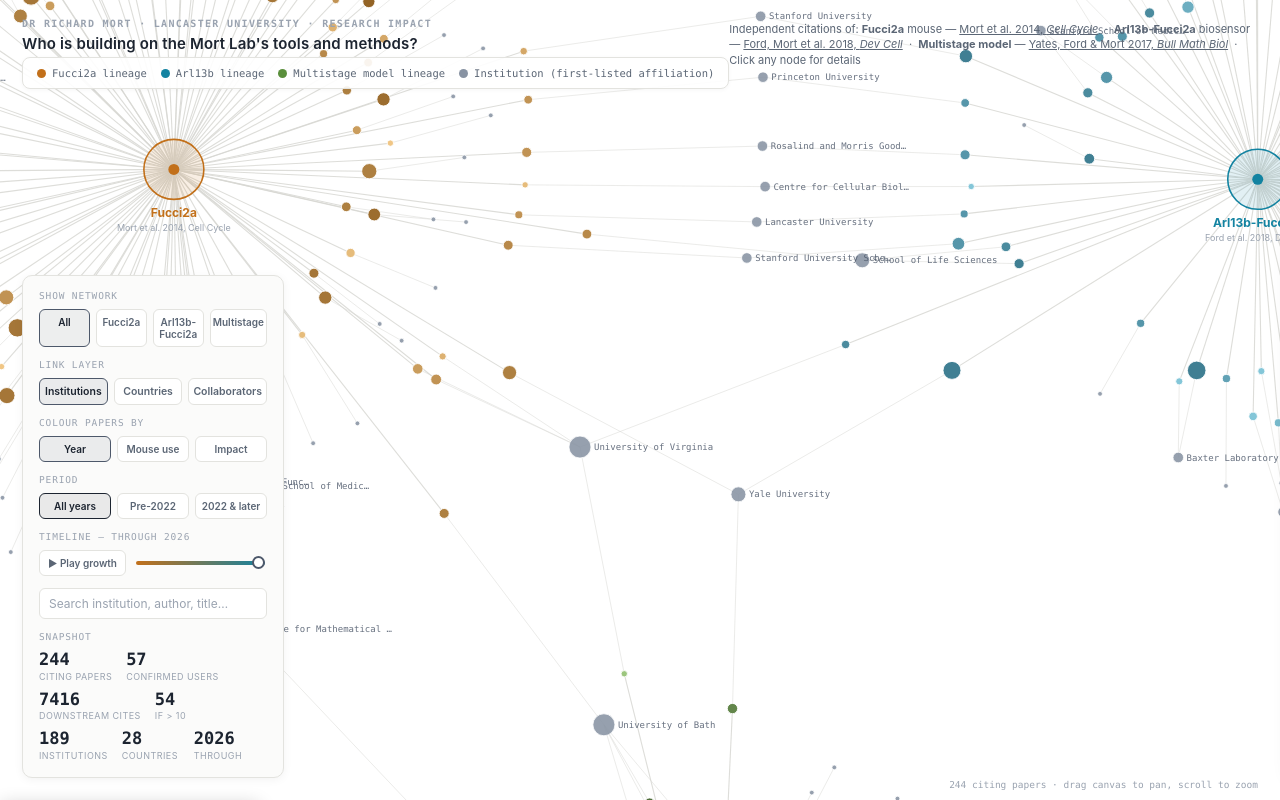
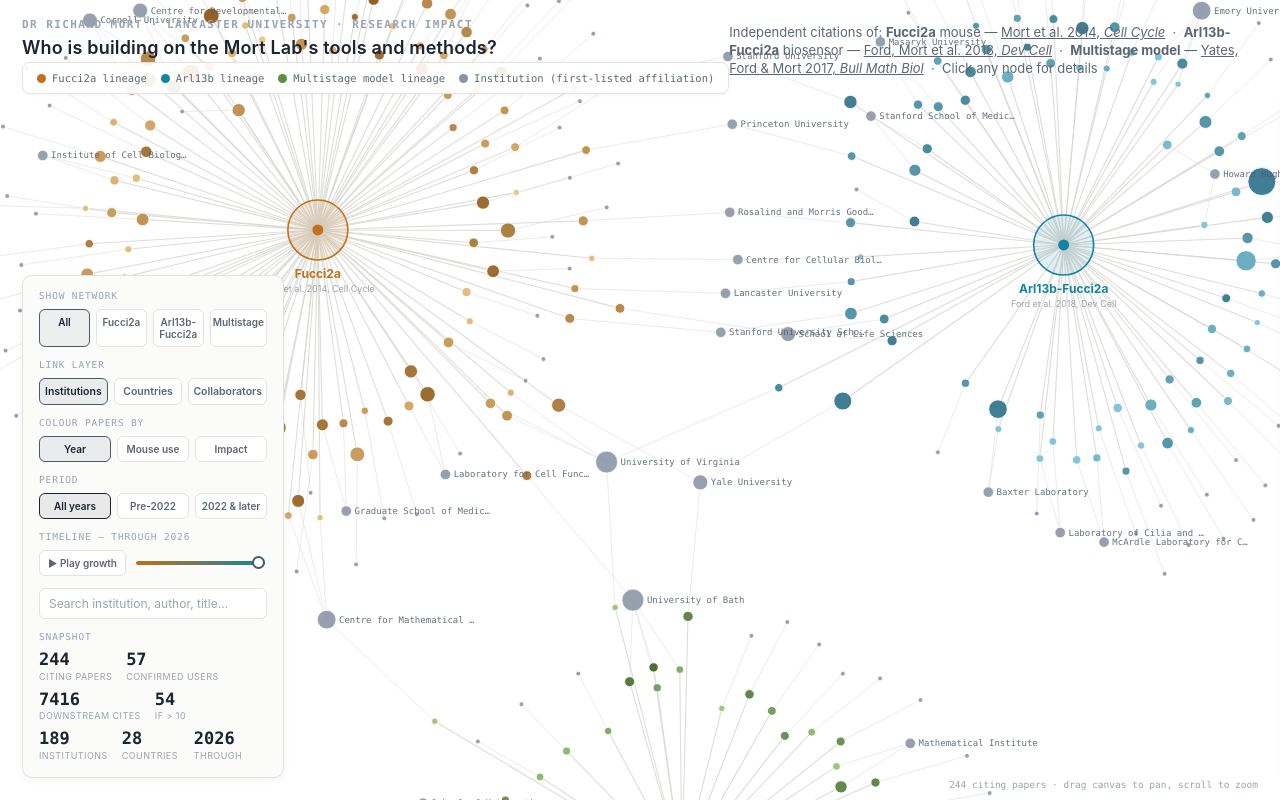
Before and after one commit to richiemort79/fucci-network, a plain HTML site: page index.html in a window 1280 px wide. Drawn offline with nearby package versions, Linux system fonts and the light colour scheme; animation ran at ten frames a second.

Commit message:
Bigger header text; fix node clipping on plot switch

```diff
--- a/index.html
+++ b/index.html
@@ -30,7 +30,7 @@
     font-family: var(--sans);
     overflow:hidden;
   }
-  #app{ position:relative; width:100%; height:100vh; }
+  #app{ position:relative; width:100%; height:100vh; overflow:hidden; }
 
   header{
     position:absolute; top:0; left:0; right:0; z-index:5;
@@ -40,15 +40,15 @@
   }
   header .titleblock{ pointer-events:auto; max-width:540px; }
   header h1{
-    font-size:15px; font-weight:600; letter-spacing:0.01em; margin:0 0 4px 0;
+    font-size:18px; font-weight:600; letter-spacing:0.01em; margin:0 0 4px 0;
     color: var(--ink);
   }
   header h1 .eyebrow{
-    display:block; font-family:var(--mono); font-size:10px; letter-spacing:0.13em;
-    color: var(--ink-faint); text-transform:uppercase; margin-bottom:5px; font-weight:600;
+    display:block; font-family:var(--mono); font-size:11px; letter-spacing:0.13em;
+    color: var(--ink-faint); text-transform:uppercase; margin-bottom:6px; font-weight:600;
   }
   header p.sub{
-    margin:4px 0 0 0; font-size:11px; color: var(--ink-dim); line-height:1.4;
+    margin:5px 0 0 0; font-size:13px; color: var(--ink-dim); line-height:1.4;
     width:100%; max-width:none; pointer-events:auto;
   }
 
@@ -200,7 +200,7 @@
     pointer-events:none;
   }
 
-  svg{ width:100%; height:100%; display:block; cursor: grab; }
+  svg{ width:100%; height:100%; display:block; cursor: grab; overflow:hidden; clip-path:inset(0); }
   svg:active{ cursor: grabbing; }
   .link{ stroke: var(--accent-line); stroke-opacity:0.85; fill:none; }
   .node-inst{ stroke: #fff; stroke-width:0.8px; }
@@ -512,8 +512,8 @@
       .force('charge', d3.forceManyBody().strength(d=> d.kind==='hub' ? -1500 : (d.kind==='paper' ? -90 : -70)))
       .force('center', d3.forceCenter(W/2, H/2))
       .force('collision', d3.forceCollide().radius(d=> radiusFor(d) + (d.kind==='paper'?3:2)))
-      .force('x', d3.forceX(W/2).strength(0.02))
-      .force('y', d3.forceY(H/2).strength(0.02));
+      .force('x', d3.forceX(W/2).strength(0.06))
+      .force('y', d3.forceY(H/2).strength(0.06));
 
     hubById['hub-fucci2a'].fx = W*0.28; hubById['hub-fucci2a'].fy = H*0.32;
     hubById['hub-arl13b'].fx = W*0.72; hubById['hub-arl13b'].fy = H*0.32;
```
